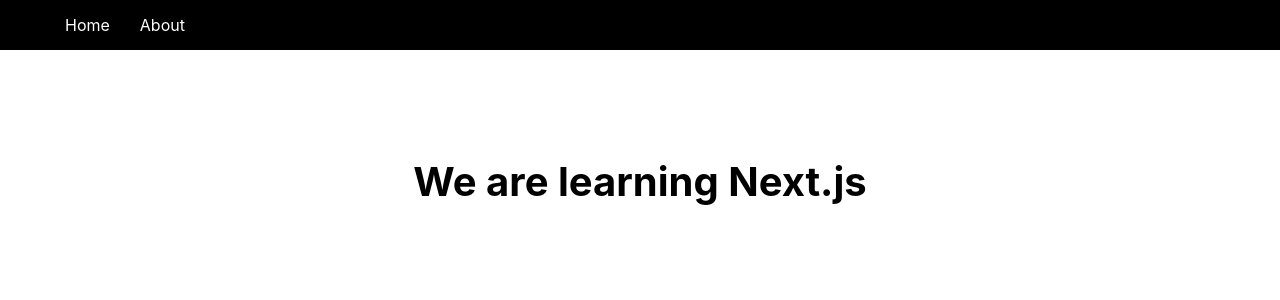
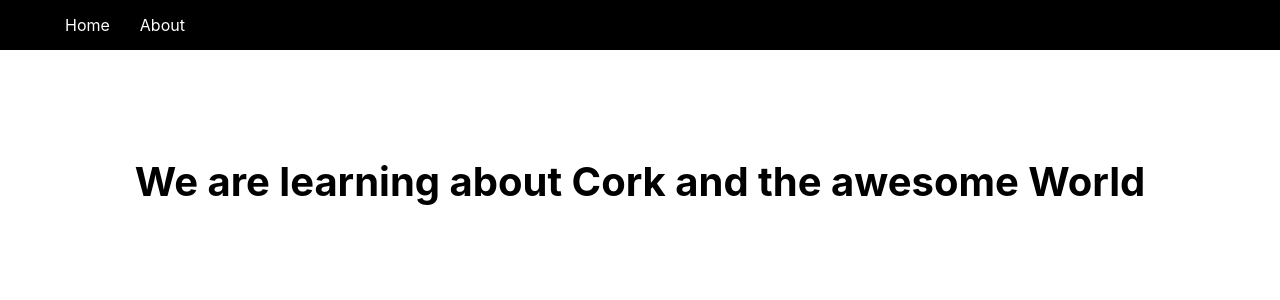
Before and after one commit to DaniLearning/LearningNextStrapi, a Next.js app: page /about in a window 1280 px wide. Shown: the top 300 px of the page. Built offline with nearby package versions, Linux system fonts and the light colour scheme.

Commit message:
trying to deploy correctly

```diff
--- a/components/details/Detail.js
+++ b/components/details/Detail.js
@@ -3,14 +3,14 @@
 import Link from "next/link";
 const Topic = ({ id, title, description }) => {
   return (
-    <>
+    <div key="id">
       <a className={ArticleStyles.cardDetail}>
         <h1 className={headerStyles.title}>
           <span>{}</span> {title}
         </h1>
         <p>{description}</p>
       </a>
-    </>
+    </div>
   );
 };
 
--- a/components/layout.js
+++ b/components/layout.js
@@ -7,7 +7,6 @@
     <>
       <Navbar />
       <div className={styles.container}>
-        {/* <Header /> */}
         <main className={styles.main}>{children}</main>
       </div>
     </>
--- a/components/topic/Topic.js
+++ b/components/topic/Topic.js
@@ -3,7 +3,7 @@
 import Link from "next/link";
 const Topic = ({ id, main_title, second_title, description }) => {
   return (
-    <Link href="/topic/[id]" as={`/topic/${id}`}>
+    <Link href="/topic/[id]" as={`/topic/${id}`} key={id}>
       <a className={ArticleStyles.card}>
         <h1 className={headerStyles.title}>
           <span>{main_title}</span> {second_title}
--- a/pages/about.js
+++ b/pages/about.js
@@ -7,7 +7,7 @@
         <title>About Cork</title>
         <meta name="keywords" content="city, about, Cork " />
       </head>
-      <h1>We are learning Next.js</h1>
+      <h1>We are learning about Cork and the awesome World</h1>
     </div>
   );
 };
```
